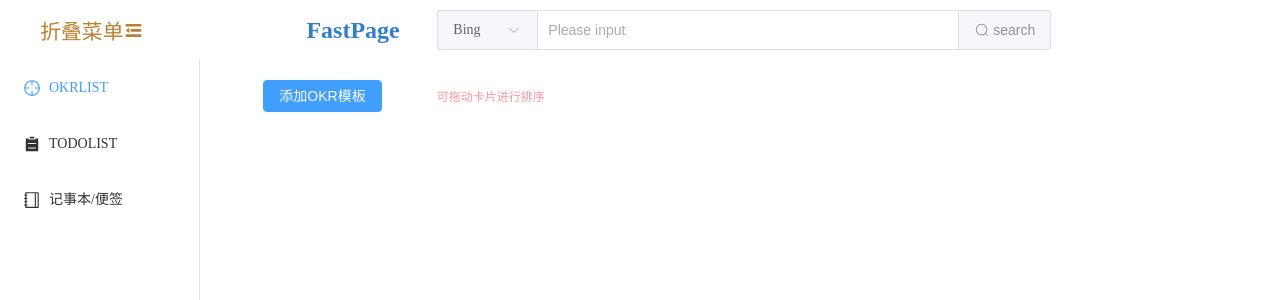
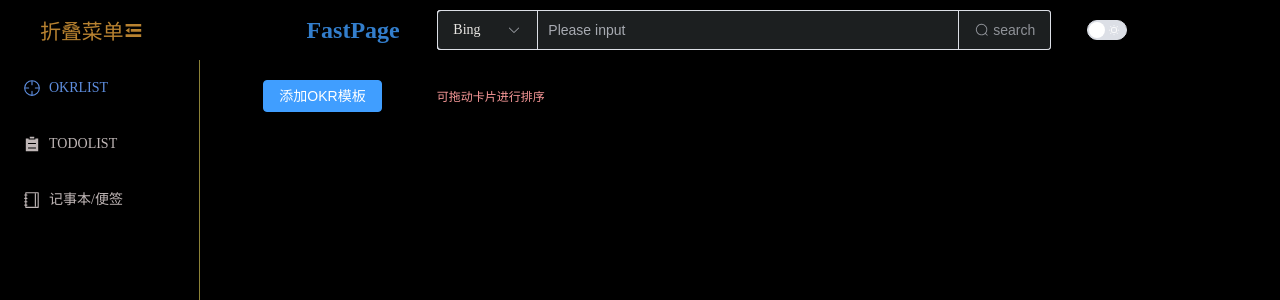
Before and after one commit to fengqichang666/pages-vue3, a Vue app: page /#/okr in a window 1280 px wide. Shown: the top 300 px of the page. Built offline with nearby package versions, Linux system fonts and the light colour scheme.

Commit message:
换肤功能

```diff
--- a/components.d.ts
+++ b/components.d.ts
@@ -23,6 +23,7 @@ declare module '@vue/runtime-core' {
     ElOption: typeof import('element-plus/es')['ElOption']
     ElRow: typeof import('element-plus/es')['ElRow']
     ElSelect: typeof import('element-plus/es')['ElSelect']
+    ElSwitch: typeof import('element-plus/es')['ElSwitch']
     RouterLink: typeof import('vue-router')['RouterLink']
     RouterView: typeof import('vue-router')['RouterView']
   }
--- a/index.html
+++ b/index.html
@@ -1,7 +1,7 @@
 <!--
  * @Author: feng
  * @Date: 2022-10-09 20:39:57
- * @LastEditTime: 2022-10-11 14:23:49
+ * @LastEditTime: 2022-11-01 14:25:49
  * @Description: file content
 -->
 <!DOCTYPE html>
@@ -13,7 +13,7 @@
     <title>fast-page</title>
   </head>
   <body>
-    <div id="app"></div>
+    <div id="app" class="dark"></div>
     <script type="module" src="/src/main.ts"></script>
   </body>
 </html>
--- a/src/pages/layout.vue
+++ b/src/pages/layout.vue
@@ -1,16 +1,23 @@
 <!--
  * @Author: feng
  * @Date: 2022-10-09 20:42:45
- * @LastEditTime: 2022-10-17 09:52:52
+ * @LastEditTime: 2022-11-01 15:34:40
  * @Description: file content
 -->
 <template>
     <el-container class="container">
         <el-header>
             <el-row align="middle" :gutter="12" class="header">
-                <el-col :span="3" :class="['control-menu',isCollapse?'':'tc']" >
-                    <div @click="changeCollapse" v-show="isCollapse"><el-icon><Expand /></el-icon></div>
-                    <div @click="changeCollapse" v-show="!isCollapse">折叠菜单<el-icon><Fold /></el-icon></div>
+                <el-col :span="3" :class="['control-menu', isCollapse ? '' : 'tc']">
+                    <div @click="changeCollapse" v-show="isCollapse">
+                        <el-icon>
+                            <Expand />
+                        </el-icon>
+                    </div>
+                    <div @click="changeCollapse" v-show="!isCollapse">折叠菜单<el-icon>
+                            <Fold />
+                        </el-icon>
+                    </div>
                 </el-col>
                 <el-col :span="3" :offset="2">
                     <h1 class="page-name">FastPage</h1>
@@ -34,12 +41,15 @@
                         </template>
                     </el-input>
                 </el-col>
+                <el-col :span="4">
+                    <el-switch @change="changeTheme" v-model="darkTheme" class="mt-2" style="margin-left: 24px" inline-prompt
+                        :active-icon="Moon" :inactive-icon="Sunny" />
+                </el-col>
             </el-row>
         </el-header>
         <el-container class="content">
-            <el-aside :width="isCollapse?'70px':'200px'">
-                <el-menu router :collapse-transition="false" :default-active="activeIndex"
-                    :collapse="isCollapse">
+            <el-aside :width="isCollapse ? '70px' : '200px'">
+                <el-menu router :collapse-transition="false" :default-active="activeIndex" :collapse="isCollapse">
                     <el-menu-item index="/okr">
                         <el-icon>
                             <Aim />
@@ -92,19 +102,30 @@ const pressSearch = (e: KeyboardEvent) => {
         search()
     }
 }
-const changeCollapse = () =>{
+const changeCollapse = () => {
     isCollapse.value = !isCollapse.value
 }
 const route = useRoute()
 const activeIndex = ref('/okr')
 activeIndex.value = route.path
+const darkTheme = ref(false)
+const Sunny = 'Sunny'
+const Moon = 'Moon'
+const changeTheme = (e:boolean) => {
+    if(e){
+        document.getElementById('app')?.setAttribute('class', 'dark')
+    }else{
+        document.getElementById('app')?.setAttribute('class', '')
+    }
+}
 </script>
 <style scoped lang="less">
-.control-menu{
+.control-menu {
     font-size: 1.3rem;
     color: var(--el-color-warning-dark-2);
     cursor: pointer;
 }
+
 .container {
     width: 100%;
     height: 100%;
@@ -132,9 +153,11 @@ activeIndex.value = route.path
     }
 
 }
-i{
+
+i {
     vertical-align: -10%;
 }
+
 .read-the-docs {
     color: #888;
 }
--- a/src/pages/okr/index.vue
+++ b/src/pages/okr/index.vue
@@ -1,7 +1,7 @@
 <!--
  * @Author: feng
  * @Date: 2022-09-28 15:33:47
- * @LastEditTime: 2022-10-17 09:55:27
+ * @LastEditTime: 2022-11-01 16:04:53
  * @Description: file content
 -->
 <template>
@@ -27,7 +27,7 @@
                 </template>
                 <div class="kr">
                     <input @change="saveChange" @focus="focusInput" @blur="blurInput" v-for="item in 5" :key="item"
-                        v-model="element[`kr${index+1}`]" placeholder="请输入你的KR" />
+                        v-model="element[`kr${item+1}`]" placeholder="请输入你的KR" />
                 </div>
                 <div v-if="delFlag" class="del-icon">
                     <el-icon @click="delItem(index)">
@@ -120,8 +120,8 @@ const createIdx = () => {
     }
 
     input {
-        background: rgb(239, 236, 236);
-        border: 1px solid #ddd;
+        background: var(--okr-input-bg);
+        border: 1px solid var(--okr-input-border);
         height: 28px;
         text-align: center;
         border-radius: 3px;
@@ -159,8 +159,9 @@ const createIdx = () => {
         display: flex;
         justify-content: center;
         align-items: center;
-        background: rgb(230, 228, 228);
+        background: var(--okr-del-icon-bg);
         opacity: 0.8;
+        color: #e6e4e4;
         cursor: pointer;
         font-size: 2.5rem;
         z-index: 999;
--- a/src/style.css
+++ b/src/style.css
@@ -1,3 +1,36 @@
+:root{
+    --theme-color: #fff;
+    --okr-input-bg: rgb(239, 236, 236);
+    --okr-input-border: #ddd;
+    --okr-del-icon-bg: #e6e4e4;
+}
+.dark{
+    --theme-color: #000;
+    /* 菜单 */
+    /* 背景色 */
+    --el-menu-bg-color: #000;
+    /* 右侧边框 */
+    --el-menu-border-color: #8c8237;
+    /* 菜单文字颜色 */
+    --el-menu-text-color: rgb(192, 183, 183);
+    /* hover背景色 */
+    --el-menu-hover-bg-color: #3b4043;
+    /* 菜单被选中文字颜色 */
+    --el-menu-active-color: #5e8edf;
+    /* ------------------end */
+    /* el-input-group__prepend背景*/
+    --el-fill-color-light: #1c1f20;
+    /* 背景填充色*/
+    --el-fill-color-blank: #1c1f20;
+    /* 字体颜色 */
+    --el-text-color-regular: #e8e6e3;
+    /* okr */
+    --okr-input-bg: rgb(34, 37, 38);
+    --okr-input-border: #363b3d;
+    --el-border-color-light: #363b3d;
+    --okr-del-icon-bg: rgb(39, 42, 44);
+    --el-text-color-primary: #c9c4bd;
+}
 *{
     margin: 0;
     padding: 0;
@@ -10,6 +43,7 @@ html, body {
 #app{
     width:100%;
     height:100%;
+    background: var(--theme-color);
 }
 .f12{
     font-size: 12px;
```
